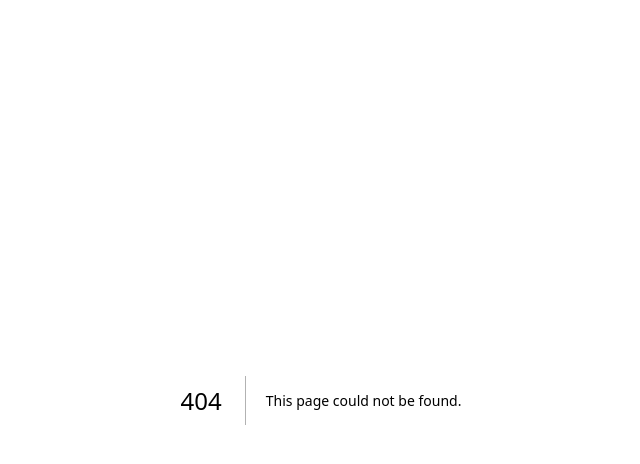
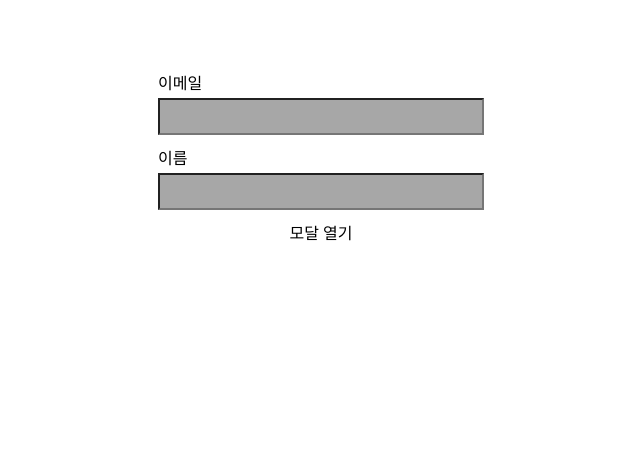
Before and after one commit to devwqc/petFrontend, a Next.js app: page /test/my in a window 1280 px wide. Before the commit this address had no page. Shown: the top 464 px of the page, without its empty margins (319-959 px from the left). Built offline with nearby package versions, Linux system fonts and the light colour scheme.

Commit message:
feat: Portal 세팅

```diff
--- a/src/components/common/Input/Input.module.scss
+++ b/src/components/common/Input/Input.module.scss
@@ -12,8 +12,8 @@
   }
 
   .large {
-    width: 20.375rem;
-    height: 2.3125rem;
+    width: 32.6rem;
+    height: 3.7rem;
   }
 
   .roundBorder {
@@ -22,7 +22,7 @@
   }
 
   .background {
-    background-color: #f5f5f5;
+    background-color: #a7a7a7;
   }
 
   .label {
--- /dev/null
+++ b/src/components/common/Modal/BottomModal/BottomModal.module.scss
@@ -0,0 +1,29 @@
+@layer components {
+  .modalBase {
+    width: 100%;
+    position: relative;
+    display: flex;
+    flex-direction: column;
+    justify-content: center;
+    align-items: center;
+    background-color: #ffffff;
+    position: fixed;
+    bottom: 0;
+  }
+
+  .modalContent {
+    width: 100%;
+    padding: 6rem 4rem;
+    display: flex;
+    flex-direction: column;
+    justify-content: center;
+    background-color: #ffffff;
+    border-radius: 1.2rem 1.2rem 0rem 0rem;
+    box-shadow: 0rem 0.4rem 1.9rem 0rem rgba(0, 0, 0, 0.25);
+  }
+
+  .modalWrapper {
+    width: 100%;
+    height: 100%;
+  }
+}
--- /dev/null
+++ b/src/components/common/Modal/BottomModal/ModalBase.tsx
@@ -0,0 +1,21 @@
+import { PropsWithChildren } from 'react';
+import classNames from 'classnames/bind';
+import ModalPortal from '@/components/common/Modal/Portal';
+import styles from './BottomModal.module.scss';
+
+export interface ModalProps {
+  className?: string;
+  onClose?: () => void;
+}
+
+const cx = classNames.bind(styles);
+
+export default function ModalBase({ className, children }: PropsWithChildren<ModalProps>) {
+  return (
+    <ModalPortal>
+      <div className={cx('modalBase', className)}>
+        <div className={cx('modalContent')}>{children}</div>
+      </div>
+    </ModalPortal>
+  );
+}
--- /dev/null
+++ b/src/components/common/Modal/BottomModal/index.tsx
@@ -0,0 +1,52 @@
+import classNames from 'classnames/bind';
+import { useModalProps } from '@/hooks/useModal';
+import ModalBase, { ModalProps } from '@/components/common/Modal/BottomModal/ModalBase';
+import styles from './BottomModal.module.scss';
+import { PropsWithChildren } from 'react';
+
+const cx = classNames.bind(styles);
+
+export default function BottomModal({
+  modalOpen,
+  handleModalOpen,
+  handleModalClose,
+  className,
+  children,
+}: PropsWithChildren<useModalProps & ModalProps>) {
+  return (
+    <div
+      className={cx('modalWrapper')}
+      onClick={e => {
+        if (e.target === e.currentTarget) {
+          handleModalClose();
+        }
+      }}>
+      {modalOpen && (
+        <ModalBase className={className} onClose={handleModalClose}>
+          {children}
+        </ModalBase>
+      )}
+    </div>
+  );
+}
+
+{
+  /* 사용법
+1. 사용처에서 import useModal from '@/hooks/useModal';
+2. 사용처에서 import BottomModal from '@/components/common/BottomModal';
+
+  const { modalOpen, handleModalOpen, handleModalClose } = useModal();
+  return (
+    <>
+            <BottomModal
+              className={cx('')}
+              modalOpen={modalOpen}
+              handleModalOpen={handleModalOpen}
+              handleModalClose={handleModalClose}>
+              *모달 내부 디자인 추가*
+            </BottomModal>
+    </>
+  );
+  사용 예시는 pages > text > my.tsx에서 확인할 수 있습니다.
+*/
+}
--- /dev/null
+++ b/src/components/common/Modal/Portal.ts
@@ -0,0 +1,7 @@
+import { ReactNode } from 'react';
+import ReactDOM from 'react-dom';
+
+export default function ModalPortal({ children }: { children: ReactNode }) {
+  const element = document.getElementById('rootModal');
+  return !element ? null : ReactDOM.createPortal(children, element);
+}
--- /dev/null
+++ b/src/hooks/useModal.ts
@@ -0,0 +1,25 @@
+import { useState } from 'react';
+
+export interface useModalProps {
+  modalOpen: boolean;
+  handleModalOpen: () => void;
+  handleModalClose: () => void;
+}
+
+export default function useModal() {
+  const [modalOpen, setModalOpen] = useState(false);
+
+  function handleModalOpen() {
+    setModalOpen(true);
+  }
+
+  function handleModalClose() {
+    setModalOpen(false);
+  }
+
+  return {
+    modalOpen,
+    handleModalOpen,
+    handleModalClose,
+  };
+}
--- a/src/pages/_document.tsx
+++ b/src/pages/_document.tsx
@@ -6,6 +6,7 @@ export default function Document() {
       <Head />
       <body>
         <Main />
+        <div id="rootModal" />
         <NextScript />
       </body>
     </Html>
--- /dev/null
+++ b/src/pages/test/My.module.scss
@@ -0,0 +1,23 @@
+@layer components {
+  .my {
+    width: 100%;
+    height: 81.2rem;
+    padding-top: 7rem;
+    display: flex;
+    flex-direction: column;
+    gap: 1rem;
+    align-items: center;
+  }
+
+  .buttonArea {
+    display: flex;
+    gap: 1rem;
+  }
+
+  .modalSize {
+    display: flex;
+    flex-direction: column;
+    align-items: center;
+    gap: 4rem;
+  }
+}
--- /dev/null
+++ b/src/pages/test/my.tsx
@@ -0,0 +1,39 @@
+import classNames from 'classnames/bind';
+import useModal from '@/hooks/useModal';
+import Input from '@/components/common/Input';
+import BottomModal from '@/components/common/Modal/BottomModal';
+import Button from '@/components/common/Button';
+import styles from './My.module.scss';
+
+const cx = classNames.bind(styles);
+
+export default function My() {
+  const { modalOpen, handleModalOpen, handleModalClose } = useModal();
+
+  return (
+    <>
+      <div className={cx('my')}>
+        <Input id="이메일" type="email" label="이메일" size={'large'} background={'background'} placeholder=" " />
+        <Input id="이름" type="text" label="이름" size={'large'} background={'background'} placeholder=" " />
+        <div onClick={handleModalOpen}>모달 열기</div>
+        <BottomModal
+          className={cx('')}
+          modalOpen={modalOpen}
+          handleModalOpen={handleModalOpen}
+          handleModalClose={handleModalClose}>
+          <div className={cx('modalSize')}>
+            <span>배송지를 삭제하시겠습니까?</span>
+            <div className={cx('buttonArea')}>
+              <Button size="medium" backgroundColor="#FFFFFF" onClick={handleModalClose}>
+                취소
+              </Button>
+              <Button size="medium" backgroundColor="#545454">
+                삭제
+              </Button>
+            </div>
+          </div>
+        </BottomModal>
+      </div>
+    </>
+  );
+}
```
